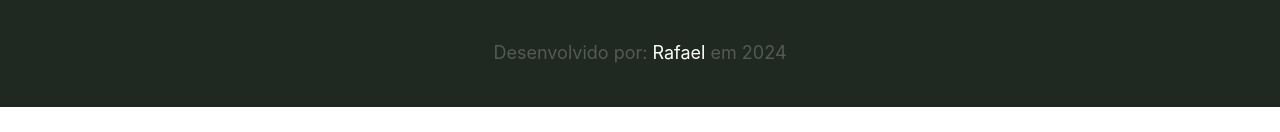
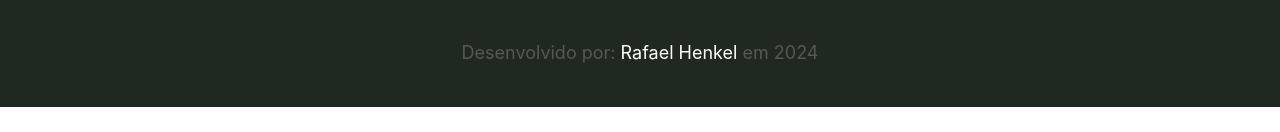
Before and after one commit to RafaelHenkel/Atividade-Final-FrontEnd-ll, a website: page index.html in a window 1280 px wide. Shown: the part 577-709 px from the top of the page. Drawn offline with nearby package versions, Linux system fonts and the light colour scheme; no server answers.

Commit message:
mudanca de nome

```diff
--- a/index.html
+++ b/index.html
@@ -37,7 +37,7 @@
         <button id="previousPage" onclick="prevButton()">Voltar Pagina</button>
         <button id="nextPage" onclick="nextButton()">Proxima Pagina</button>
       </div>
-      <p>Desenvolvido por: <span>Rafael</span> em 2024</p>
+      <p>Desenvolvido por: <span>Rafael Henkel</span> em 2024</p>
     </footer>
 
     <script src="https://unpkg.com/axios/dist/axios.min.js"></script>
```
Also changed, not shown: style/icone-loupe-vert.png (deleted).
